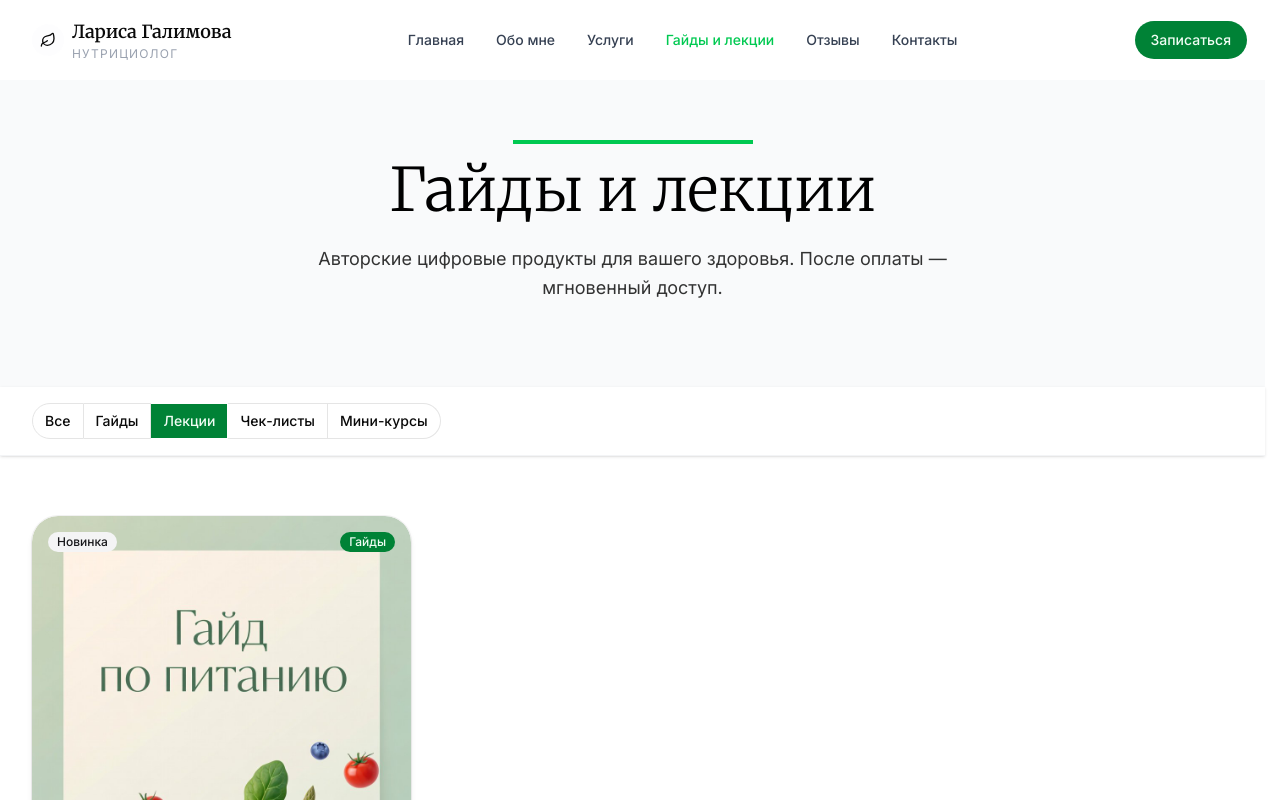
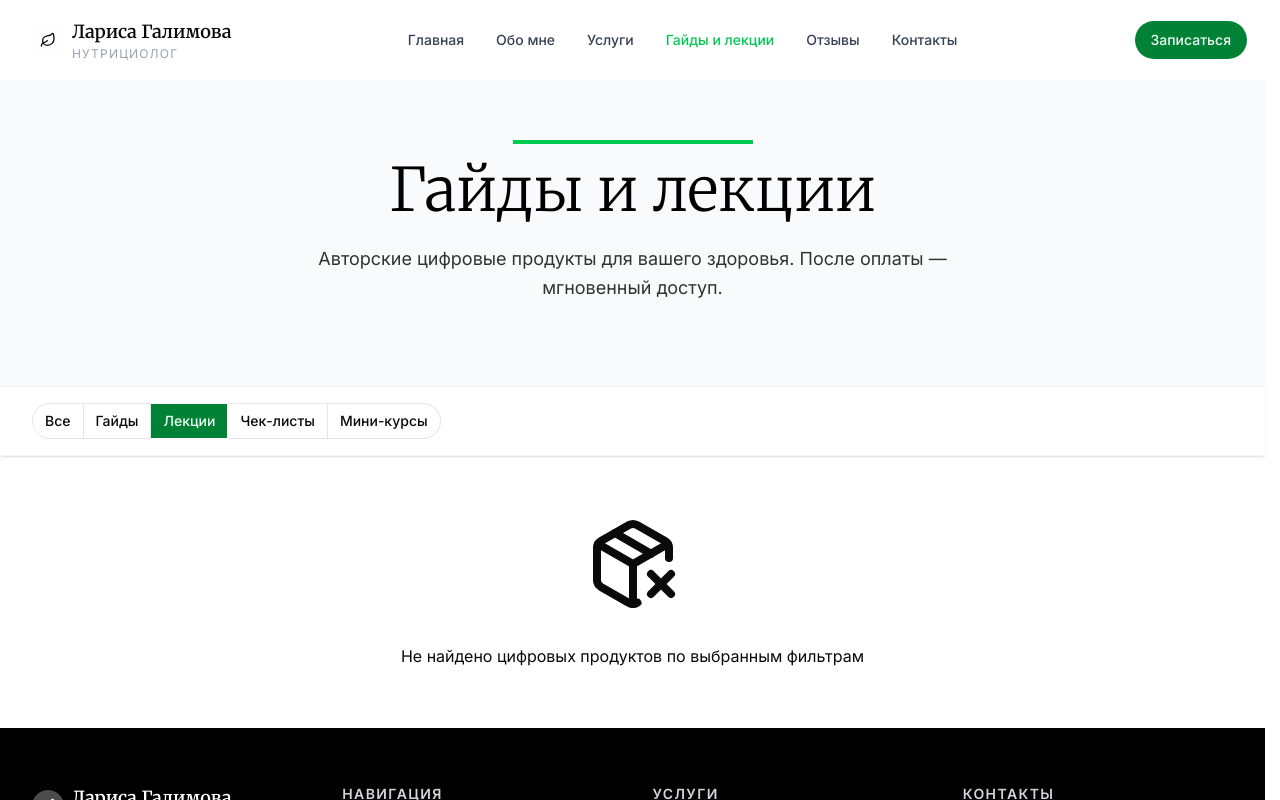
Before and after one commit to jeffors/nutritionist-v3, a Next.js app: page /shop in a window 1280 px wide. Both pictures are taken after a click on the button "Лекции". Shown: the top 800 px of the page. Built offline with nearby package versions, Linux system fonts and the light colour scheme.

Commit message:
feat: add package icon and enhance product display in Shop section

```diff
--- a/src/app/(frontend)/shop/page.tsx
+++ b/src/app/(frontend)/shop/page.tsx
@@ -10,7 +10,7 @@ import {
   CardHeader,
   CardTitle,
 } from '@/components/ui/card'
-import { ShoppingCart, Star } from 'lucide-react'
+import { PackageX, ShoppingCart, Star } from 'lucide-react'
 import Link from 'next/link'
 import Image from 'next/image'
 import Guide from './../../../../public/images/guide-cover-1.jpg'
@@ -84,6 +84,7 @@ export default function Shop() {
       </section>
       <section className="py-15 bg-white">
         <div className="max-w-7xl mx-auto px-4 sm:px-6 lg:px-8">
+          {activeCategory === 'Все' || activeCategory === 'Гайды' ? (
             <div className="grid grid-cols-1 md:grid-cols-2 lg:grid-cols-3 gap-8">
               <Card className="relative">
                 <Image src={Guide} alt="Гайд по питанию" />
@@ -133,7 +134,11 @@ export default function Shop() {
                           </Field>
                           <Field>
                             <FieldLabel htmlFor="input-email">Email</FieldLabel>
-                          <Input id="input-email" type="email" placeholder="your@email.com"></Input>
+                            <Input
+                              id="input-email"
+                              type="email"
+                              placeholder="your@email.com"
+                            ></Input>
                           </Field>
                           <Field orientation={'horizontal'}>
                             <Checkbox id="terms-checkbox" name="terms-checkbox"></Checkbox>
@@ -172,6 +177,12 @@ export default function Shop() {
                 </CardFooter>
               </Card>
             </div>
+          ) : (
+            <div className="flex flex-col items-center gap-8">
+              <PackageX className="w-24 h-24"></PackageX>
+              <p>Не найдено цифровых продуктов по выбранным фильтрам</p>
+            </div>
+          )}
         </div>
       </section>
     </div>
```
Lines whose indentation alone changed are shown as unchanged.
